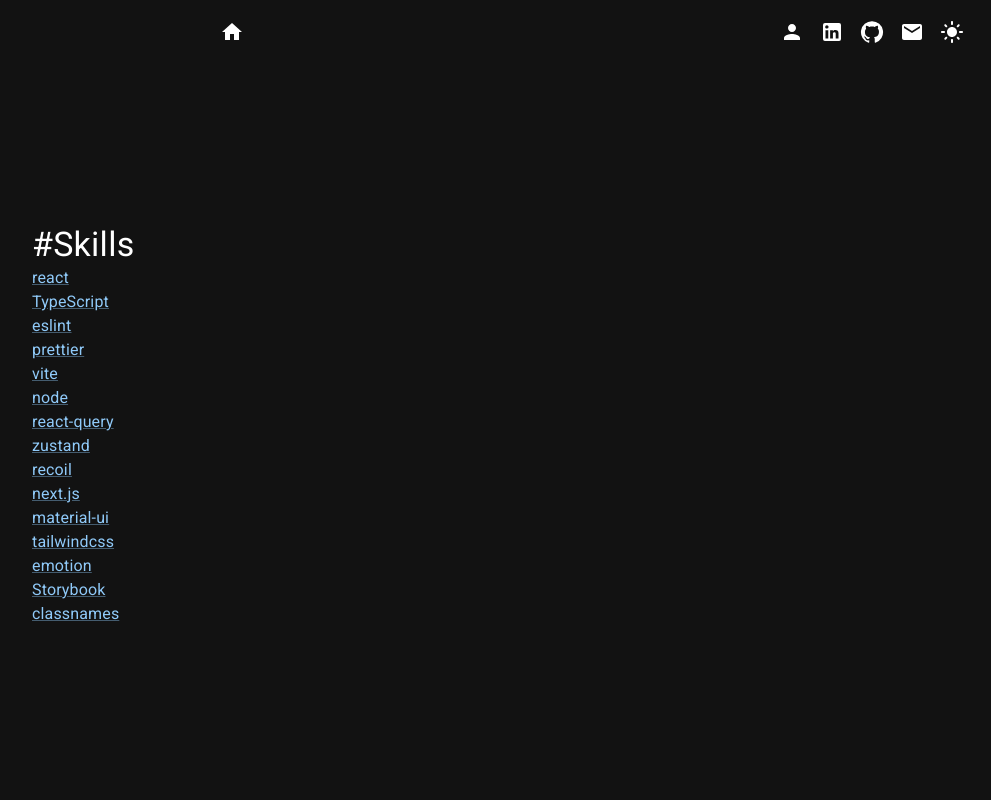
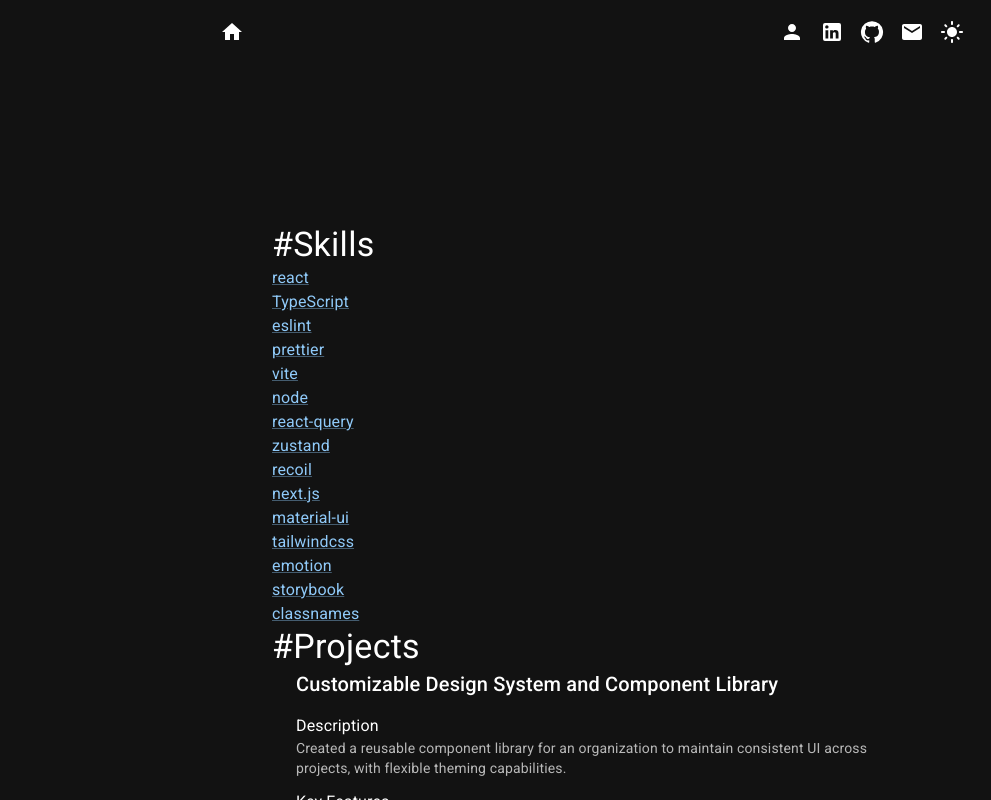
Before and after one commit to georggrubner/cv, a React (Vite) app: page / in a window 1280 px wide. Both pictures are taken after a click on the button 840 px from the left and 32 px from the top of the page. Shown: the top 800 px of the page, without its empty margins (48-1039 px from the left). Built offline with nearby package versions, Linux system fonts and the light colour scheme.

Commit message:
added projects

```diff
--- a/src/Layout/Body/CV/index.tsx
+++ b/src/Layout/Body/CV/index.tsx
@@ -1,4 +1,4 @@
-import { Link, Stack, Typography } from '@mui/material'
+import { Box, Link, List, ListItem, ListItemText, Stack, Typography } from '@mui/material'
 
 const links = [
     ['react', 'https://github.com/facebook/react'],
@@ -14,19 +14,100 @@
     ['material-ui', 'https://github.com/mui/material-ui'],
     ['tailwindcss', 'https://github.com/tailwindlabs/tailwindcss'],
     ['emotion', 'https://github.com/emotion-js/emotion'],
-    ['Storybook', 'https://github.com/storybookjs/storybook'],
+    ['storybook', 'https://github.com/storybookjs/storybook'],
     ['classnames', 'https://github.com/JedWatson/classnames'],
+]
+
+const projects = [
+    {
+        name: 'Customizable Design System and Component Library',
+        description:
+            'Created a reusable component library for an organization to maintain consistent UI across projects, with flexible theming capabilities.',
+        features:
+            'Developed a variety of reusable components, documented usage patterns, and implemented dark/light theme support.',
+        tech: 'storybook, react, emotion, cypress for testing',
+        achievements: 'Decreased development time for new projects and ensured design consistency across platforms.',
+    },
+    {
+        name: 'Interactive Dashboard for Data Visualization',
+        description:
+            'Developed a web-based data visualization dashboard for a SaaS company to provide users with insights into their usage metrics.',
+        features: 'Designed and implemented interactive charts, filtering options, and real-time data updates.',
+        tech: 'react, redux, axios, custom Design System',
+        achievements: 'Delivered a highly interactive and responsive dashboard',
+    },
+    {
+        name: 'Insurance Customer Portal',
+        description:
+            'Developed a responsive web application for an insurance company to allow customers to view and manage their insurance policies, claims, and payments.',
+        features:
+            'The portal included policy details, claim history, premium due dates, and the ability to download policy documents.',
+        tech: 'react, material-ui, recoil, react-query, playwright for testing.',
+        achievements: 'Reduced customer support queries with easy access to policy information.',
+    },
+    {
+        name: 'Data Aggregation and Streamlining Tool',
+        description:
+            'Developed a responsive front-end for a data aggregation tool, enabling administrators to manage, monitor, and configure data sources efficiently across various APIs.Developed a data aggregation and processing tool to streamline the collection of data from various sources, normalize it, and then forward it.',
+        features:
+            'Implemented a user-friendly interface for setting up and managing data source connections, viewing data ingestion statuses, and handling error logs. Created detailed filtering and search capabilities for quick data source lookup and streamlined navigation for enhanced efficiency.',
+        tech: 'react, redux, axios, custom Design System',
+        achievements:
+            'Simplified complex workflows, reduced setup time, and increased accuracy through intuitive error-handling and monitoring capabilities.',
+    },
+    {
+        name: 'User Permissions Administration Tool',
+        description:
+            'Built a front-end interface for managing user roles and permissions, enabling administrators to assign, modify, and review access levels for users across different departments and groups.',
+        features:
+            'Developed role-based access controls (RBAC) with a user-friendly interface for assigning roles, viewing permissions hierarchies, and managing access rights. Integrated detailed filtering for quick search of users and roles.',
+        tech: 'react, material-ui, classnames, vite, react-query, zod',
+        achievements:
+            'Increased administrative efficiency and simplified role management processes, resulting in a reduction in permission-related errors.',
+    },
+    {
+        name: 'Car Insurance Calculator',
+        description:
+            'Designed a responsive front-end for a car insurance calculator, allowing customers to input vehicle and driver information to receive instant quotes based on coverage preferences.',
+        features:
+            'Created dynamic, user-friendly forms with real-time input validation and feedback to enhance the quote calculation process. Developed custom styling and logic to handle varying quote options to ensure a smooth user experience.',
+        tech: 'react, material-ui, recoil, react-query',
+        achievements:
+            'Increased administrative efficiency and simplified role management processes, resulting in a reduction in permission-related errors.',
+    },
 ]
 
 export const CV = () => {
     return (
-        <Stack justifyContent="space-around" marginX={10}>
+        <Box maxWidth="50vw" marginX="auto">
+            <Stack justifyContent="space-around">
                 <Typography variant="h4">#Skills</Typography>
                 {links.map(([name, href]) => (
                     <Link width="fit-content" href={href} target="_blank" rel="noopener noreferrer">
                         <Typography variant="body1">{name}</Typography>
                     </Link>
                 ))}
+                <Typography variant="h4">#Projects</Typography>
+                {projects.map(({ name, description, features, tech, achievements }) => (
+                    <Stack marginLeft={3}>
+                        <Typography variant="h6">{name}</Typography>
+                        <List>
+                            <ListItem disablePadding>
+                                <ListItemText primary="Description" secondary={description} />
+                            </ListItem>
+                            <ListItem disablePadding>
+                                <ListItemText primary="Key Features" secondary={features} />
+                            </ListItem>
+                            <ListItem disablePadding>
+                                <ListItemText primary="Tech Stack" secondary={tech} />
+                            </ListItem>
+                            <ListItem disablePadding>
+                                <ListItemText primary="Achievements" secondary={achievements} />
+                            </ListItem>
+                        </List>
                     </Stack>
+                ))}
+            </Stack>
+        </Box>
     )
 }
```
Lines whose indentation alone changed are shown as unchanged.
